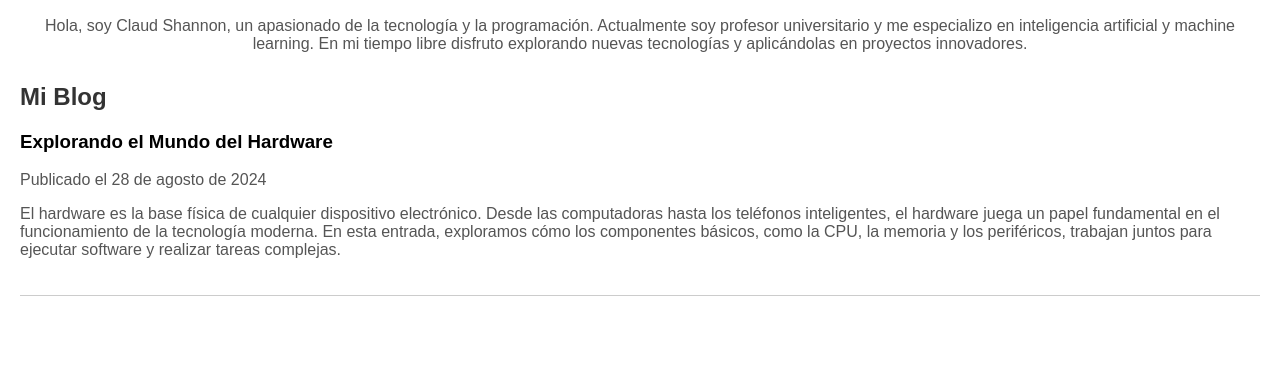
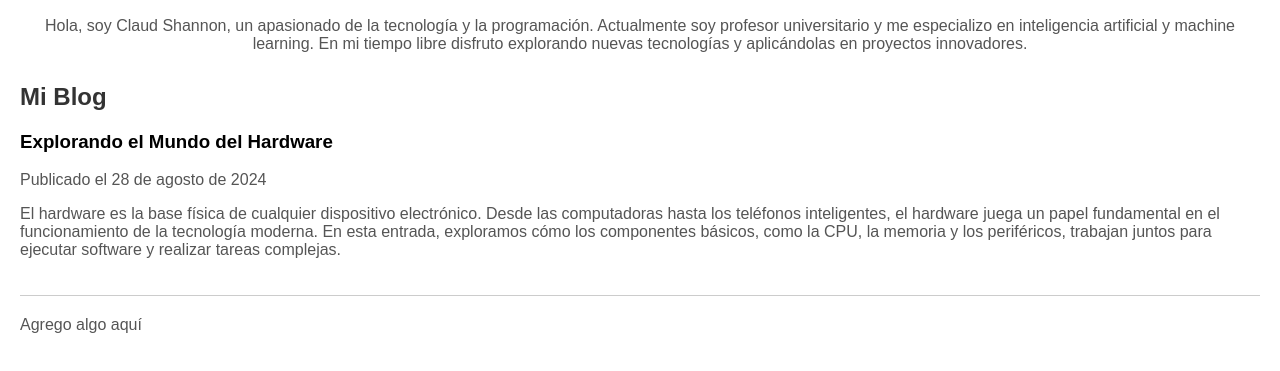
Before and after one commit to introSoft-iud/nueva_pagina_personal, a plain HTML site: page index.html in a window 1280 px wide. Shown: the part 343-714 px from the top of the page. Drawn offline with Linux system fonts and the light colour scheme.

```diff
--- a/index.html
+++ b/index.html
@@ -74,6 +74,10 @@
             <p>Publicado el 28 de agosto de 2024</p>
             <p>El hardware es la base física de cualquier dispositivo electrónico. Desde las computadoras hasta los teléfonos inteligentes, el hardware juega un papel fundamental en el funcionamiento de la tecnología moderna. En esta entrada, exploramos cómo los componentes básicos, como la CPU, la memoria y los periféricos, trabajan juntos para ejecutar software y realizar tareas complejas.</p>
         </article>
+        <p>
+
+Agrego algo aquí
+        </p>
 
         <!-- Puedes agregar más entradas de blog aquí -->
 
```
Also changed, not shown: 1 other file.
